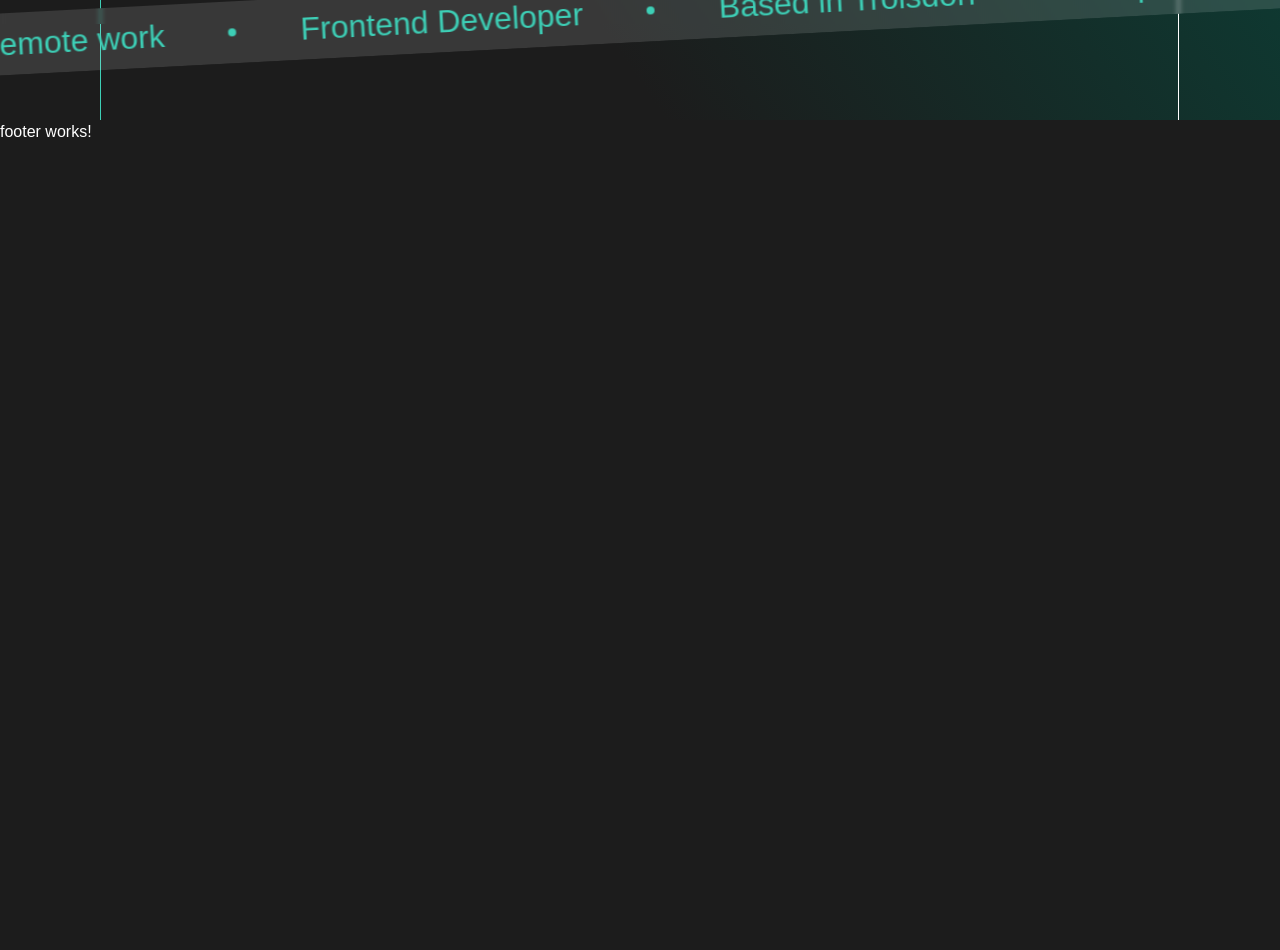
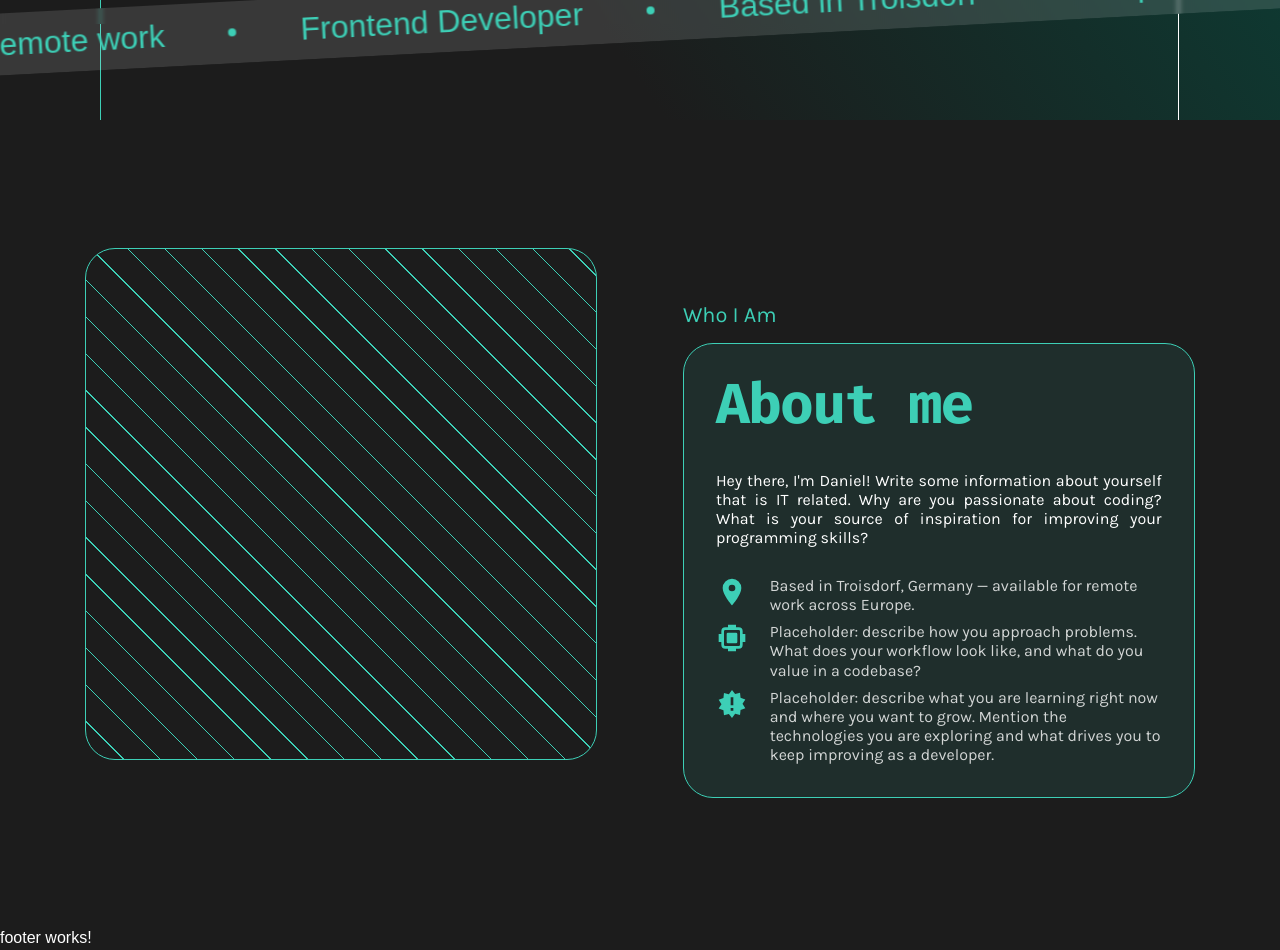
Before and after one commit to DaKo1312/Portfolio, an Angular app: page / in a window 1280 px wide. Shown: the part 680-1630 px from the top of the page. Before the commit the page ends 824 px from the top, so only its background shows below. Built offline with nearby package versions, Linux system fonts and the light colour scheme.

Commit message:
feat: add about me section

```diff
--- a/src/app/app.html
+++ b/src/app/app.html
@@ -2,6 +2,7 @@
 
 <main>
   <app-hero></app-hero>
+  <app-about></app-about>
 </main>
 
 <app-footer></app-footer>
--- a/src/app/app.ts
+++ b/src/app/app.ts
@@ -3,10 +3,11 @@
 import { Header } from './layout/header/header';
 import { Footer } from './layout/footer/footer';
 import { Hero } from './sections/hero/hero';
+import { About } from './sections/about/about';
 
 @Component({
   selector: 'app-root',
-  imports: [RouterOutlet, Header, Footer, Hero],
+  imports: [RouterOutlet, Header, Footer, Hero, About],
   templateUrl: './app.html',
   styleUrl: './app.scss',
 })
--- a/src/app/sections/about/about.html
+++ b/src/app/sections/about/about.html
@@ -0,0 +1,47 @@
+<section class="about" id="about">
+    <div class="about__inner">
+        <div class="about__photo">
+            @if (photo(); as src) {
+            <img class="about__photo-image" [src]="src" alt="Portrait of Daniel Korbmacher" />
+            }
+        </div>
+        <div class="about__content">
+            <p class="about__eyebrow">Who I Am</p>
+            <div class="about__card">
+                <h2 class="about__title">About me</h2>
+                <div class="about__body">
+                    <p class="about__intro">{{ intro() }}</p>
+                    <ul class="about__highlights">
+                        @for (highlight of highlights(); track highlight.text) {
+                        <li class="about__highlight">
+                            <span class="about__icon" aria-hidden="true">
+                                @switch (highlight.icon) {
+                                @case ('location') {
+                                <svg viewBox="0 0 24 24" fill="currentColor">
+                                    <path
+                                        d="M12 2a7 7 0 0 0-7 7c0 5.25 7 13 7 13s7-7.75 7-13a7 7 0 0 0-7-7Zm0 9.5a2.5 2.5 0 1 1 0-5 2.5 2.5 0 0 1 0 5Z" />
+                                </svg>
+                                }
+                                @case ('cognition') {
+                                <svg viewBox="0 0 24 24" fill="currentColor">
+                                    <path
+                                        d="M9 2h6v2h-6V2Zm0 18h6v2h-6v-2ZM2 9h2v6H2V9Zm18 0h2v6h-2V9ZM7 4h10a3 3 0 0 1 3 3v10a3 3 0 0 1-3 3H7a3 3 0 0 1-3-3V7a3 3 0 0 1 3-3Zm0 2a1 1 0 0 0-1 1v10a1 1 0 0 0 1 1h10a1 1 0 0 0 1-1V7a1 1 0 0 0-1-1H7Zm2 2h6a1 1 0 0 1 1 1v6a1 1 0 0 1-1 1H9a1 1 0 0 1-1-1V9a1 1 0 0 1 1-1Z" />
+                                </svg>
+                                }
+                                @case ('releases') {
+                                <svg viewBox="0 0 24 24" fill="currentColor">
+                                    <path
+                                        d="m12 1.5 2.35 3.06 3.67-1.06.4 3.83 3.58 1.36-2.1 3.21 2.1 3.21-3.58 1.36-.4 3.83-3.67-1.06L12 22.5l-2.35-3.06-3.67 1.06-.4-3.83L2 15.31l2.1-3.21L2 8.89l3.58-1.36.4-3.83 3.67 1.06L12 1.5Zm-1 5.5v6h2V7h-2Zm0 8v2h2v-2h-2Z" />
+                                </svg>
+                                }
+                                }
+                            </span>
+                            <p class="about__highlight-text">{{ highlight.text }}</p>
+                        </li>
+                        }
+                    </ul>
+                </div>
+            </div>
+        </div>
+    </div>
+</section>
--- a/src/app/sections/about/about.scss
+++ b/src/app/sections/about/about.scss
@@ -0,0 +1,130 @@
+:host {
+    display: block;
+}
+
+.about {
+    padding-block: clamp(4rem, 10vw, 9rem);
+    padding-inline: var(--page-inset);
+    scroll-margin-top: var(--header-height);
+}
+
+.about__inner {
+    display: grid;
+    grid-template-columns: repeat(auto-fit, minmax(min(100%, 26rem), 1fr));
+    gap: clamp(2.5rem, 6.7vw, 96px);
+    align-items: start;
+    width: min(100%, var(--content-width));
+    margin-inline: auto;
+}
+
+.about__photo {
+    position: relative;
+    aspect-ratio: 1;
+    overflow: hidden;
+    border: 1px solid var(--color-primary);
+    border-radius: var(--radius-xl);
+    background-image: repeating-linear-gradient(
+        45deg,
+        var(--color-primary) 0 1px,
+        transparent 1px 26px
+    );
+}
+
+.about__photo-image {
+    position: absolute;
+    inset: 0;
+    width: 100%;
+    height: 100%;
+    object-fit: cover;
+    border-radius: inherit;
+}
+
+.about__content {
+    display: flex;
+    flex-direction: column;
+    gap: var(--space-md, 20px);
+    padding-block-start: clamp(0rem, calc((100vw - 68rem) * 0.28), 98px);
+}
+
+.about__eyebrow {
+    margin: 0;
+    font-family: var(--font-body);
+    font-weight: 500;
+    font-size: clamp(1.25rem, 1.7vw, 1.5rem);
+    line-height: 1.17;
+    color: var(--color-primary);
+}
+
+.about__card {
+    display: flex;
+    flex-direction: column;
+    justify-content: center;
+    gap: clamp(1.5rem, 3vw, 40px);
+    padding: clamp(1.25rem, 3vw, 32px);
+    border: 1px solid var(--color-primary);
+    border-radius: var(--radius-xl);
+    background: var(--color-primary-soft);
+    backdrop-filter: blur(2px);
+}
+
+.about__title {
+    margin: 0;
+    font-family: var(--font-mono);
+    font-weight: 700;
+    font-size: clamp(2.5rem, 4.4vw, 4rem);
+    line-height: 1;
+    letter-spacing: -0.03em;
+    color: var(--color-primary);
+}
+
+.about__body {
+    display: flex;
+    flex-direction: column;
+    gap: clamp(1.5rem, 2.2vw, 32px);
+}
+
+.about__intro {
+    margin: 0;
+    font-family: var(--font-body);
+    font-size: clamp(1rem, 1.25vw, 1.125rem);
+    line-height: 1.2;
+    text-align: justify;
+    color: var(--color-text);
+}
+
+.about__highlights {
+    display: flex;
+    flex-direction: column;
+    gap: var(--space-sm, 16px);
+    margin: 0;
+    padding: 0;
+    list-style: none;
+}
+
+.about__highlight {
+    display: flex;
+    align-items: flex-start;
+    gap: clamp(1rem, 1.7vw, 24px);
+}
+
+.about__icon {
+    display: block;
+    flex: none;
+    width: 32px;
+    height: 32px;
+    color: var(--color-primary);
+
+    svg {
+        display: block;
+        width: 100%;
+        height: 100%;
+    }
+}
+
+.about__highlight-text {
+    margin: 0;
+    font-family: var(--font-body);
+    font-size: clamp(1rem, 1.25vw, 1.125rem);
+    line-height: 1.2;
+    color: var(--color-text-soft);
+}
--- a/src/app/sections/about/about.ts
+++ b/src/app/sections/about/about.ts
@@ -0,0 +1,44 @@
+import { ChangeDetectionStrategy, Component, signal } from '@angular/core';
+
+type HighlightIcon = 'location' | 'cognition' | 'releases';
+
+interface Highlight {
+    readonly icon: HighlightIcon;
+    readonly text: string;
+}
+
+@Component({
+    selector: 'app-about',
+    imports: [],
+    templateUrl: './about.html',
+    styleUrl: './about.scss',
+    changeDetection: ChangeDetectionStrategy.OnPush,
+})
+export class About {
+    protected readonly photo = signal<string | null>(null);
+    protected readonly intro = signal(
+        "Hey there, I'm Daniel! Write some information about yourself that is IT related. " +
+        'Why are you passionate about coding? What is your source of inspiration for improving ' +
+        'your programming skills?',
+    );
+
+    protected readonly highlights = signal<readonly Highlight[]>([
+    {
+        icon: 'location',
+        text: 'Based in Troisdorf, Germany — available for remote work across Europe.',
+        },
+    {
+        icon: 'cognition',
+        text:
+            'Placeholder: describe how you approach problems. What does your workflow look like, ' +
+            'and what do you value in a codebase?',
+        },
+    {
+        icon: 'releases',
+        text:
+            'Placeholder: describe what you are learning right now and where you want to grow. ' +
+            'Mention the technologies you are exploring and what drives you to keep improving as ' +
+            'a developer.',
+        },
+    ]);
+}
```
Also changed, not shown: 1 other file (tests, documents, lock files or other folders).
